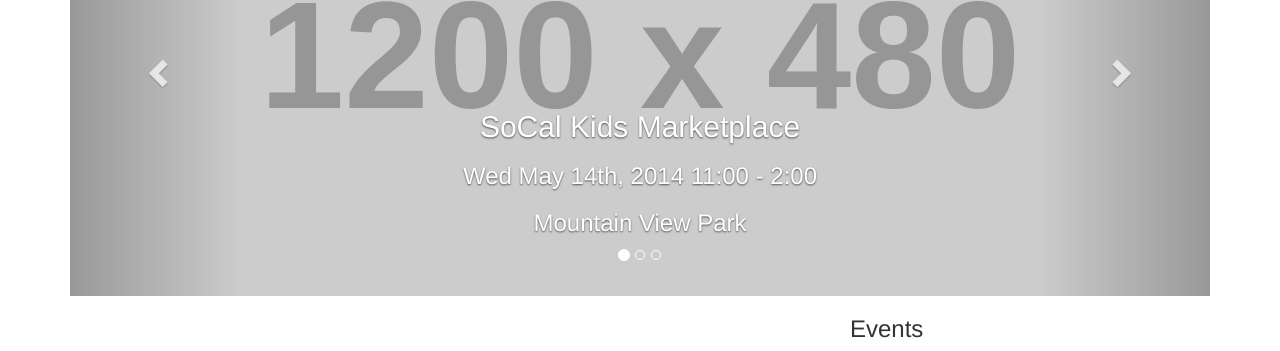
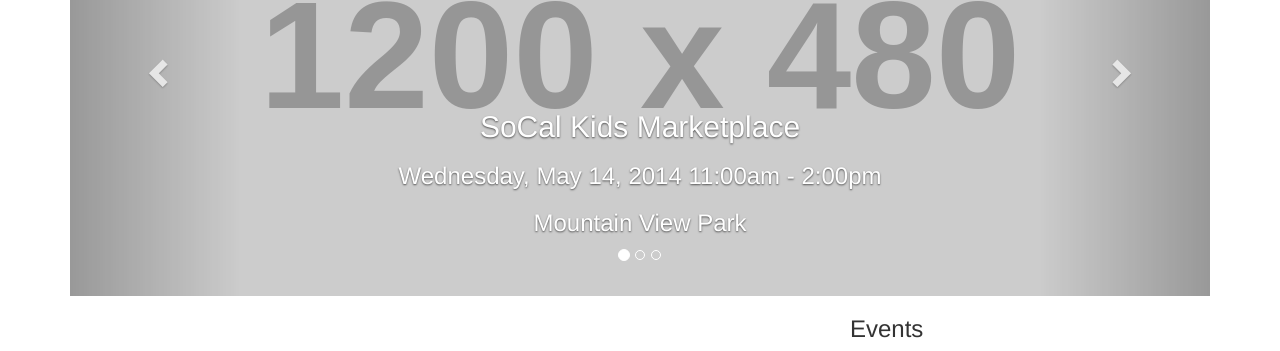
Before and after one commit to muslimhomeschoolnetwork/muslimhomeschoolnetwork.github.io, a Jekyll site: the page built from index.html, in a window 1280 px wide. Shown: the part 232-583 px from the top of the page. Built offline with Jekyll 4.4.1, drawn with Linux system fonts in a browser that asks for light colours; nearby versions of some CDN libraries; Markdown is read by kramdown in place of the engine named in the settings; some of the changed lines change nothing that is shown.

Commit message:
Update carousel.html

```diff
--- a/_includes/carousel.html
+++ b/_includes/carousel.html
@@ -13,20 +13,24 @@
       <img src="http://placehold.it/1200x480" alt="" />
       <div class="carousel-caption">
          <h2>SoCal Kids Marketplace</h2>
-         <h3>Wed May 14th, 2014 11:00 - 2:00</h3>
+         <h3>Wednesday, May 14, 2014 11:00am - 2:00pm</h3>
          <h3>Mountain View Park</h3>
       </div>
     </div>
     <div class="item">
       <img src="http://placehold.it/1200x480" alt="" />
       <div class="carousel-caption">
-        <p>Slide 1</p>
+        <h2>Big Air Trampoline Park Field Trip</h2>
+         <h3>Thursday, May 22, 2014 1:00pm - 3:00pm</h3>
+         <h3>Big Air Tramploine Park</h3>
       </div>
     </div>
     <div class="item">
       <img src="http://placehold.it/1200x480" alt="" />
       <div class="carousel-caption">
-        <p>Slide 2</p>
+        <h2>End of the Year Picnic</h2>
+         <h3>Saturday, May 31, 2014 3:00pm - 7:00pm</h3>
+         <h3>Cedar Grove Park</h3>
       </div>
     </div>
   </div><!-- /.carousel-inner -->
```
